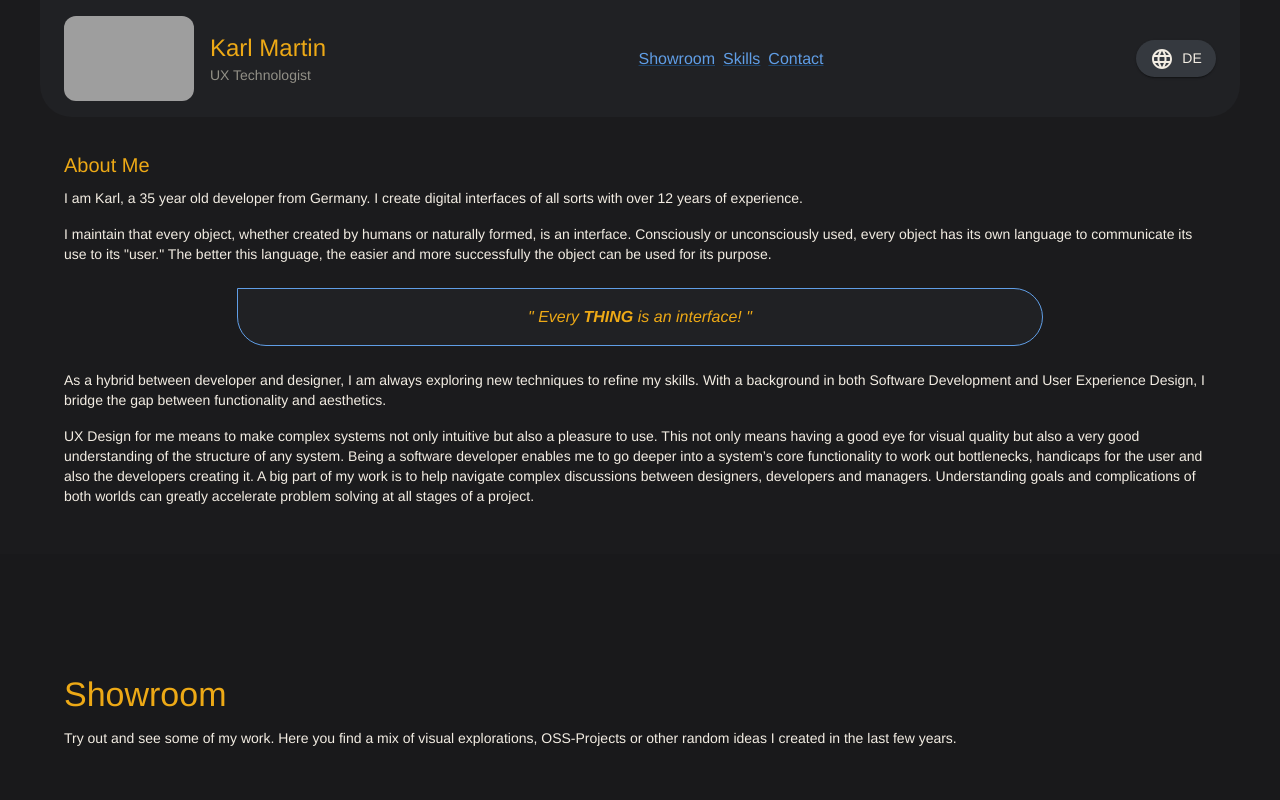
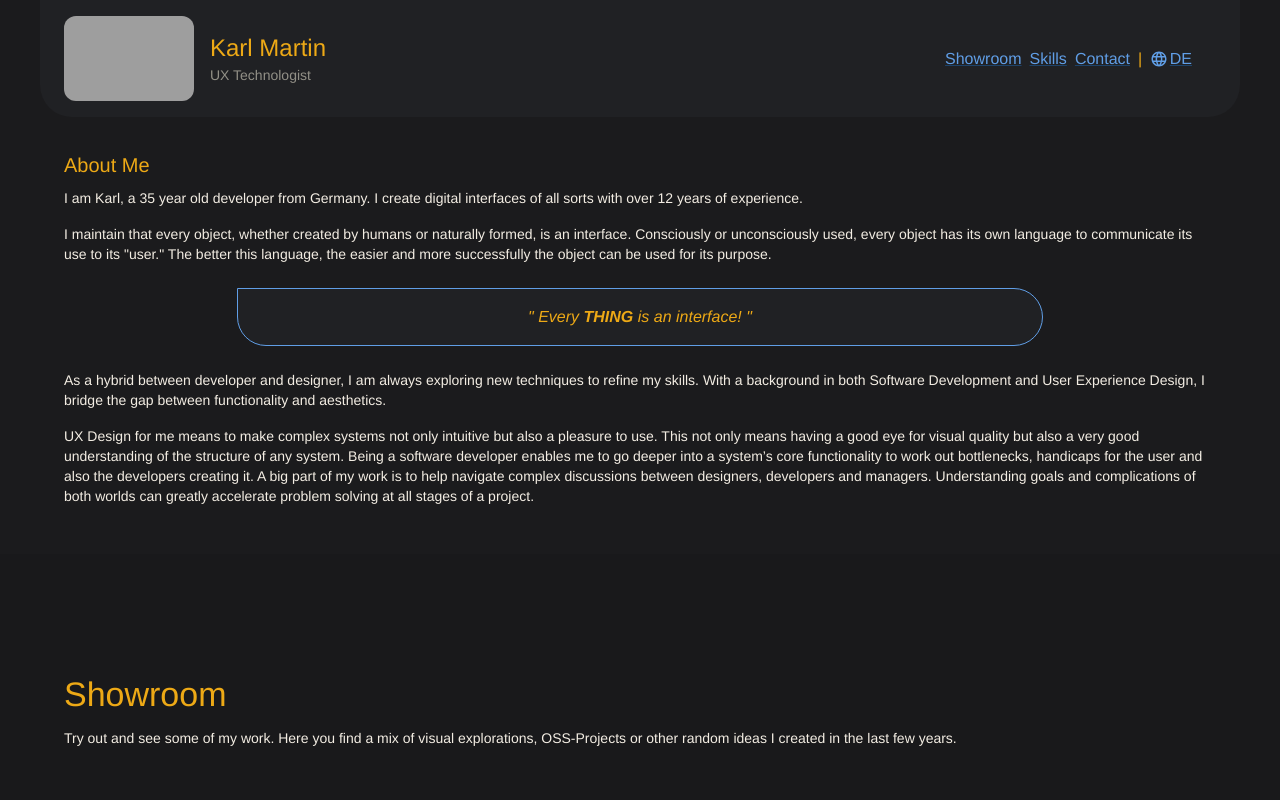
Before and after one commit to KarlSupertramp/HostNextJs, a Next.js app: page / in a window 1280 px wide. Shown: the top 800 px of the page. Built offline with nearby package versions, Linux system fonts and the light colour scheme; grey boxes are pictures that could not be loaded.

Commit message:
Simplified language switcher

```diff
--- a/app/components/localeSwitcher.tsx
+++ b/app/components/localeSwitcher.tsx
@@ -1,6 +1,6 @@
 'use client';
 
-import { Button } from '@mui/material';
+import { Button, Link } from '@mui/material';
 import { useAppLocale } from '../../src/i18n/ClientIntlProvider';
 import LanguageIcon from '@mui/icons-material/Language';
 
@@ -11,16 +11,18 @@ const otherLang = () => locale == "en" ? "de" : "en";
 
 return (
     <>
-        <Button
+        <Link
             sx={{
-                borderRadius: 2,
-                minWidth: "80px",
-                boxShadow: 1,
+                cursor: "pointer",
+                display: "inline-flex",
+                alignItems: "center",
+                gap: 0.2,
             }}
-            onClick={() => setLocale(otherLang())}>
-                <LanguageIcon  sx={{ mr: 1}} />
-                {otherLang()}
-        </Button>
+            onClick={() => setLocale(otherLang())}
+        >
+            <LanguageIcon sx={{ fontSize: 18 }} />
+            {otherLang().toUpperCase()}
+        </Link>
     </>
   );
 }
--- a/app/contact/page.tsx
+++ b/app/contact/page.tsx
@@ -7,9 +7,9 @@ import { useTranslations } from "next-intl";
 
 const socials = [
   {
-    href: "https://github.com/KarlSupertramp/",
+    href: "https://github.com/KarlUweMartin/",
     icon: GitHubIcon,
-    label: "github.com/KarlSupertramp",
+    label: "github.com/KarlUweMartin",
     ariaLabel: "GitHub"
   },
   {
--- a/app/sections/footer.tsx
+++ b/app/sections/footer.tsx
@@ -1,4 +1,5 @@
 import { Box, Container, Link, Stack, Typography } from "@mui/material";
+import { LocaleSwitcher } from "../components/localeSwitcher";
 
 export default function Footer() {
 
@@ -34,6 +35,8 @@ export default function Footer() {
           <Link sx={{ cursor: "pointer" }} onClick={() => { handleScroll("showroom-section") }} >Showroom</Link>
           <Link sx={{ cursor: "pointer" }} onClick={() => { handleScroll("skills-section") }}>Skills</Link>
           <Link sx={{ cursor: "pointer" }} onClick={() => { handleScroll("contact-section") }}>Contact</Link>
+          |
+          <LocaleSwitcher />
         </Stack>
         <Stack justifyContent={"center"} gap={1} direction={"row"}>
           <Link sx={{ fontSize: "0.875rem", cursor: "pointer" }} href={"/ossPage"} color="text.faded">Open Source</Link>
--- a/app/sections/head.tsx
+++ b/app/sections/head.tsx
@@ -84,14 +84,13 @@ export default function Head({ id }: { id?: string }) {
           </Stack>
           </Stack>
 
-        <Stack sx={{ justifyContent: "center", alignSelf: { xs: "flex-end", sm: "center" } }} direction={"row"} gap={1}>
+        <Stack sx={{ px: 3, justifyContent: "center", alignSelf: { xs: "flex-end", sm: "center" } }} direction={"row"} gap={1}>
           <NavScrollButton targetId="showroom-section" label="Showroom" />
           <NavScrollButton targetId="skills-section" label="Skills" />
           <NavScrollButton targetId="contact-section" label={t("contact")} />
+          |
+          <LocaleSwitcher />
         </Stack>
-        <Box sx={{ justifyContent: "center", alignSelf: { xs: "flex-end", sm: "center" } }}>
-          <LocaleSwitcher />
-        </Box>
       </Container>
     </Box>
 }
--- a/app/showroom/page.tsx
+++ b/app/showroom/page.tsx
@@ -171,7 +171,7 @@ export default function ShowroomPage({ id }: { id?: string }) {
             <FeatureLink
               title="Shop-App Tempate"
               body={t.rich("flutterDescription")}
-              href="https://github.com/KarlSupertramp/WebApi-Flutter-Template"
+              href="https://github.com/KarlUweMartin/WebApi-Flutter-Template"
               imgSrc={"/thumbFlutter.png"}
             />
           </Grid>
--- a/app/theme.js
+++ b/app/theme.js
@@ -86,7 +86,7 @@ const theme = createTheme({
       styleOverrides: {
         root: {
           minWidth: "120px",
-          backgroundColor: "#48739b",
+          backgroundColor: "#3e8feb",
           color: "#f3ede3"
         },
       },
```
